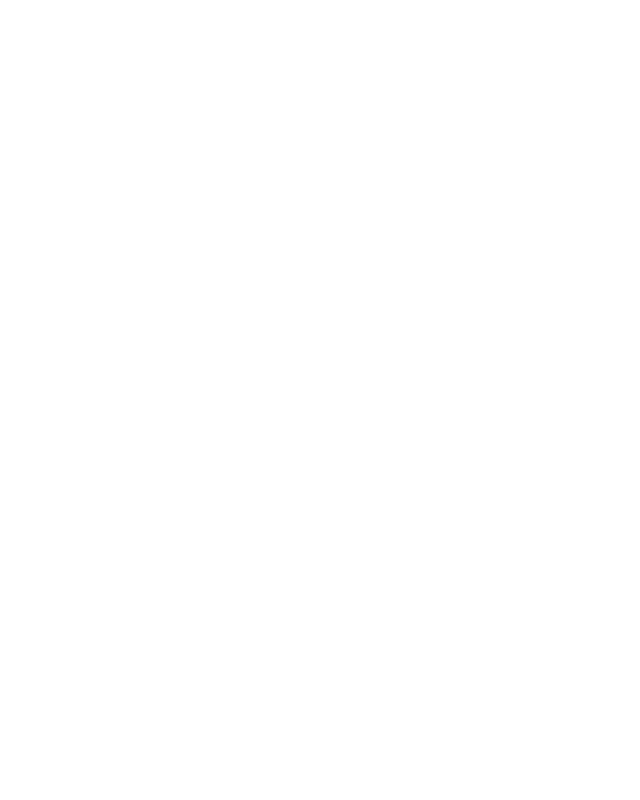
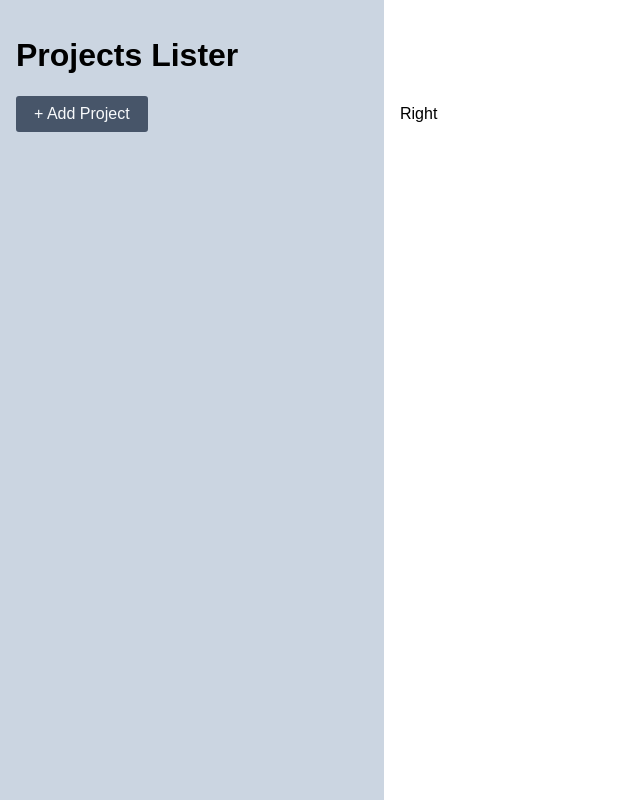
Before and after one commit to sample-react-projects/projects-lister, a React (Vite) app: page / in a window 1280 px wide. Shown: the whole page, without its empty margins (0-640 px from the left). Built offline with nearby package versions, Linux system fonts and the light colour scheme.

Commit message:
Added navigation component

```diff
--- a/src/App.module.scss
+++ b/src/App.module.scss
@@ -0,0 +1,13 @@
+.container {
+   & >* {
+    display: inline-block;
+    padding: 1rem;
+   }
+
+  &__rail-left {
+    background: #cbd5e1;
+    min-height: 100vh;
+    max-width: 400px;
+    width: 30%;
+  }
+}
--- a/src/App.tsx
+++ b/src/App.tsx
@@ -1,7 +1,15 @@
-import "./App.module.scss";
+import styles from "./App.module.scss";
+import Navigation from "./components/navigation/Navigation";
 
 function App() {
-  return <></>;
+  return (
+    <div className={styles.container}>
+      <div className={styles["container__rail-left"]}>
+        <Navigation></Navigation>
+      </div>
+      <div className={styles["container__rail-right"]}>Right</div>
+    </div>
+  );
 }
 
 export default App;
--- /dev/null
+++ b/src/components/navigation/Navigation.tsx
@@ -0,0 +1,17 @@
+import Button from "../ui/button/Button";
+import { Variant } from "../ui/button/Button.variant";
+import styles from "./Navigation.module.scss";
+
+interface INavigation {}
+const Navigation: React.FC<INavigation> = () => {
+  return (
+    <>
+      <h1 className="navigation__title">Projects Lister</h1>
+      <Button variant={Variant.primary} onClick={() => {}}>
+        + Add Project
+      </Button>
+    </>
+  );
+};
+
+export default Navigation;
```
